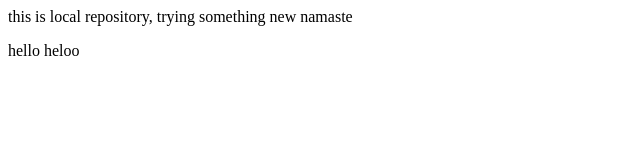
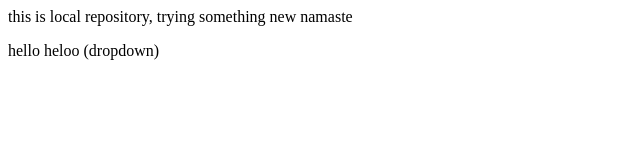
Before and after one commit to anandanmanisha27/local-repo-deom, a plain HTML site: page index.html in a window 1280 px wide. Shown: the full height of the page, 0-640 px from the left. Drawn offline with Linux system fonts and the light colour scheme.

```diff
--- a/index.html
+++ b/index.html
@@ -1,2 +1,2 @@
 <p>this is local repository, trying something new namaste</p>
-<p>hello heloo</p>
+<p>hello heloo (dropdown)</p>
```
